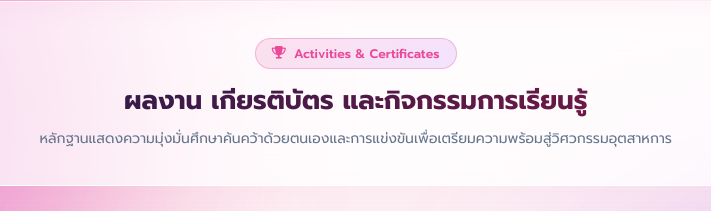
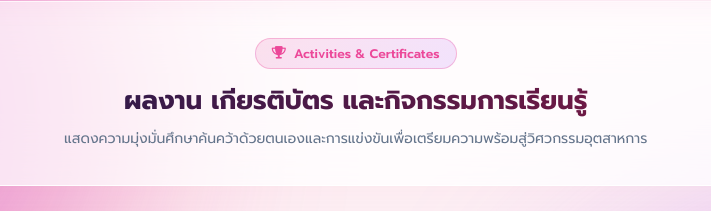
Before and after one commit to s34331/s34331.github.io, a plain HTML site: page portfolio.html in a window 1280 px wide. Shown: the part 94-305 px from the top of the page, 289-1000 px from the left. Drawn offline with Linux system fonts and the light colour scheme.

Commit message:
Update portfolio.html

```diff
--- a/portfolio.html
+++ b/portfolio.html
@@ -184,7 +184,7 @@
             </div>
             <h1>ผลงาน เกียรติบัตร และกิจกรรมการเรียนรู้</h1>
             <p style="font-size: 14px; color: var(--text-muted);">
-                หลักฐานแสดงความมุ่งมั่นศึกษาค้นคว้าด้วยตนเองและการแข่งขันเพื่อเตรียมความพร้อมสู่วิศวกรรมอุตสาหการ
+                แสดงความมุ่งมั่นศึกษาค้นคว้าด้วยตนเองและการแข่งขันเพื่อเตรียมความพร้อมสู่วิศวกรรมอุตสาหการ
             </p>
         </section>
 
```
